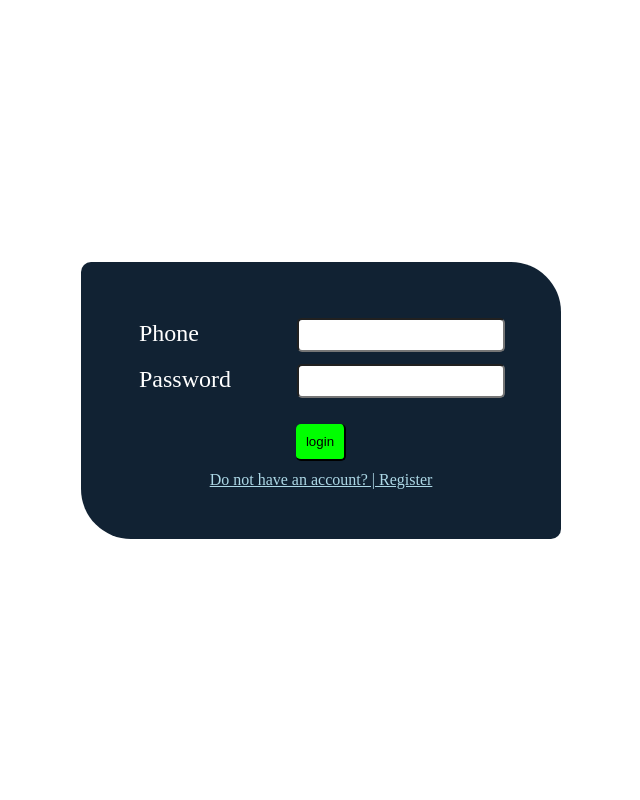
After one commit to AknazarA/School, a Django app: page /login/ in a window 1280 px wide. The commit adds this page. Shown: the whole page, without its empty margins (319-959 px from the left). Run offline with Django 4.2, Linux system fonts and the light colour scheme.

Commit message:
Add login view

```diff
--- a/school_app/forms.py
+++ b/school_app/forms.py
@@ -1,7 +1,8 @@
-from django.forms import ModelForm
+from django.forms import ModelForm, CharField, PasswordInput
 from .models import Teacher
 
 class RegisterForm(ModelForm):
+	password = CharField(widget=PasswordInput)
 
 	class Meta:
 		model = Teacher
@@ -19,3 +20,11 @@ class RegisterForm(ModelForm):
 		teacher.save()
 
 		return teacher
+
+
+class LoginForm(ModelForm):
+	password = CharField(widget=PasswordInput)
+
+	class Meta:
+		model = Teacher
+		fields = ['phone', 'password']
--- a/school_app/static/school_app/style.css
+++ b/school_app/static/school_app/style.css
@@ -4,7 +4,7 @@ body{
 }
 
 
-.register_form{
+.register_form, .login_form{
 	position: absolute;
 
 	width: 100%;
@@ -19,7 +19,7 @@ body{
 	align-items: center;
 }
 
-.register_form_form{
+.register_form_form, .login_form_form{
 	background: #123;
 	padding: 50px;
 
@@ -73,3 +73,18 @@ body{
 #register_button:active{
 	border: none;
 }
+
+.register_link{
+	margin-top: 10px;
+	color: lightblue;
+}
+
+.error_message{
+	margin-top: 20px;
+	width: 100%;
+	background-color: yellow;
+	color: red;
+
+	padding: 10px;
+	border-radius: 10px;
+}
--- /dev/null
+++ b/school_app/templates/login.html
@@ -0,0 +1,24 @@
+{% extends 'base.html' %}
+
+{% block body %}
+
+	<div class="login_form">
+		<form class="login_form_form" method="post" action="" enctype="multipart/form-data" >
+			{% csrf_token %}
+			{% for form in login_form %}
+				<div class="register_field">
+					<label class="register_field_label">{{ form.label }}</label>
+					<div class="register_field_form">{{ form }} </div>
+				</div>
+			{% endfor %}
+
+			<button id="register_button">login</button>
+			<a class="register_link" href="/register/">Do not have an account? | Register</a>
+
+			{% if error %}
+				<label class="error_message">{{ error }}</label>
+			{% endif %}
+		</form>
+	</div>
+
+{% endblock %}
--- a/school_app/templates/register.html
+++ b/school_app/templates/register.html
@@ -13,6 +13,8 @@
 			{% endfor %}
 
 			<button id="register_button">register</button>
+
+			<a class="register_link" href="/login/">Already have an account?</a>
 		</form>
 	</div>
 
--- a/school_app/urls.py
+++ b/school_app/urls.py
@@ -3,7 +3,9 @@ from .views import *
 from rest_framework import routers
 
 router = routers.DefaultRouter()
-router.register("register", TeacherViewSet, basename="register")
+router.register("register", RegisterViewSet, basename="register")
+router.register("login", LoginViewSet, basename="login")
+
 
 urlpatterns = [
     path("", include(router.urls)),
--- a/school_app/views.py
+++ b/school_app/views.py
@@ -10,20 +10,39 @@ from rest_framework.response import Response
 from django.contrib.auth import login
 from django.contrib import messages
 
-class TeacherViewSet(ViewSet):
+
+from django.contrib.auth import login
+
+class RegisterViewSet(ViewSet):
 
 	def list(self, request):
 		form = RegisterForm(None)
-		print("Whaat")
 		return render(request=request, template_name="register.html", context={"register_form":form})
 
 	def create(self, request):
 		form = RegisterForm(request.data)
 		if form.is_valid():
-			print("Success")
 			teacher = form.save()
 			return redirect("/register/")
-		print("Wrong")
 		form = RegisterForm(None)
 		return redirect("/register/")
 		# return render(request=request, template_name="templates/register.html", context={"register_form":form})
+
+class LoginViewSet(ViewSet):
+
+	def list(self, request):
+		form = LoginForm(None)
+		return render(request=request, template_name="login.html", context={"login_form":form})
+
+	def create(self, request):
+		teacher = Teacher.objects.filter(phone=request.data['phone']).first()
+		form = LoginForm(None)
+
+		if teacher:
+			if teacher.check_password(request.data['password']):
+				login(request, teacher)
+				return render(request=request, template_name="login.html", context={"login_form":form})
+			else:
+				return render(request=request, template_name="login.html", context={"login_form":form, "error": "Incorrect password"})
+		else:
+			return render(request=request, template_name="login.html", context={"login_form":form, "error": "No such phone"})
```
